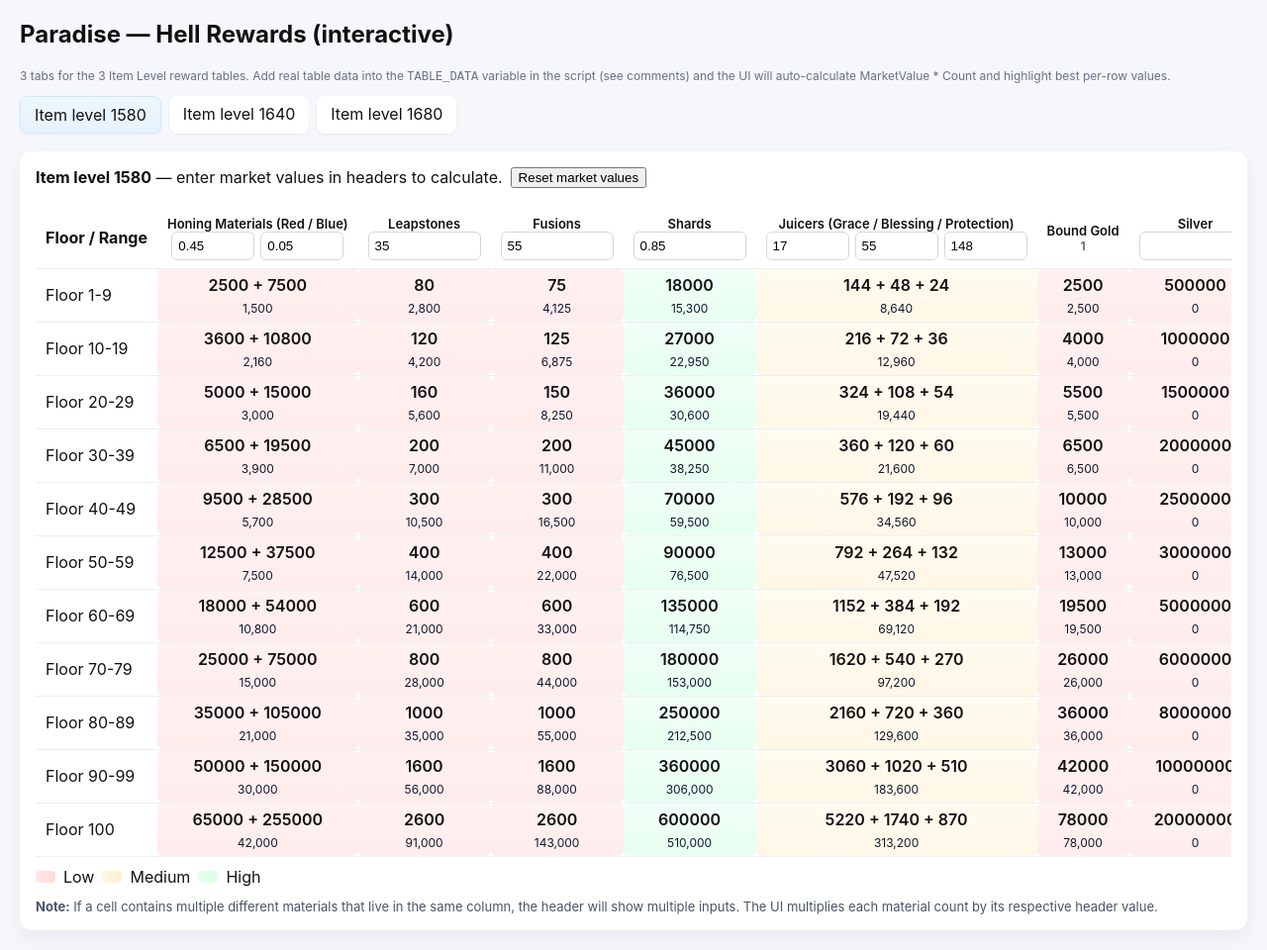
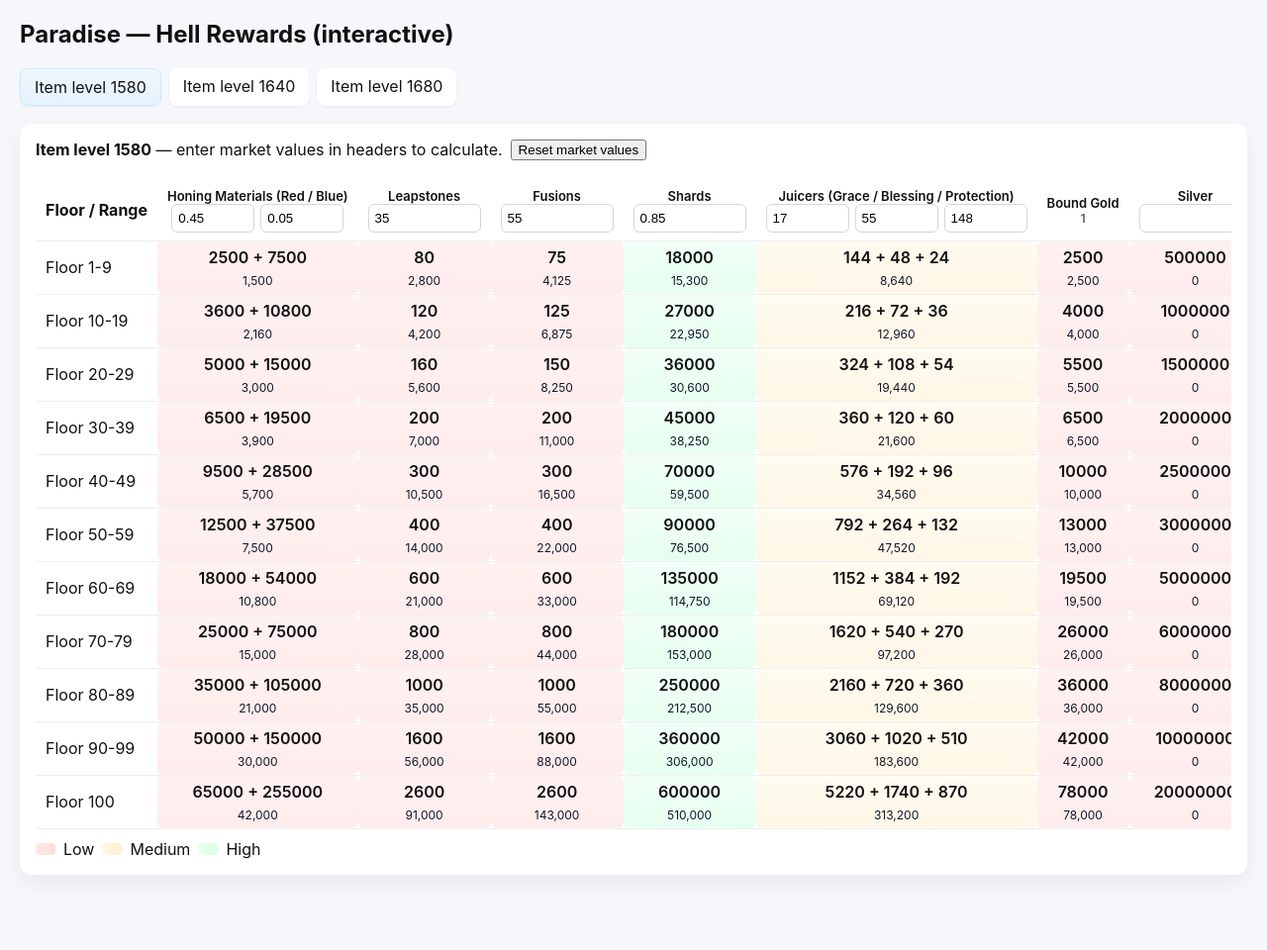
Before and after one commit to sleepybusdriver/web-app, a plain HTML site: page indexparadise.html in a window 1280 px wide. Shown: the whole page at 99% size. After the commit the page ends 904 px from the top, so only its background shows below. Drawn offline with Linux system fonts and the light colour scheme.

Commit message:
Update indexparadise.html

```diff
--- a/indexparadise.html
+++ b/indexparadise.html
@@ -132,9 +132,6 @@
 
 <body>
     <h2>Paradise — Hell Rewards (interactive)</h2>
-    <p class="small">3 tabs for the 3 Item Level reward tables. Add real table data into the <code>TABLE_DATA</code>
-        variable in the script (see comments) and the UI will auto-calculate MarketValue * Count and highlight best
-        per-row values.</p>
 
     <div class="tabs" id="tabs"></div>
     <div class="card" id="card"></div>
@@ -420,9 +417,6 @@
             const high = document.createElement('div'); high.className = 'box'; high.style.background = 'linear-gradient(90deg,#e9ffef,#d9ffe6)'; legend.appendChild(high); legend.appendChild(document.createTextNode('High'));
             cardEl.appendChild(legend);
 
-            const note = document.createElement('div'); note.className = 'note'; note.innerHTML = '<strong>Note:</strong> If a cell contains multiple different materials that live in the same column, the header will show multiple inputs. The UI multiplies each material count by its respective header value.';
-            cardEl.appendChild(note);
-
             updateComputedValues();
         }
 
```
